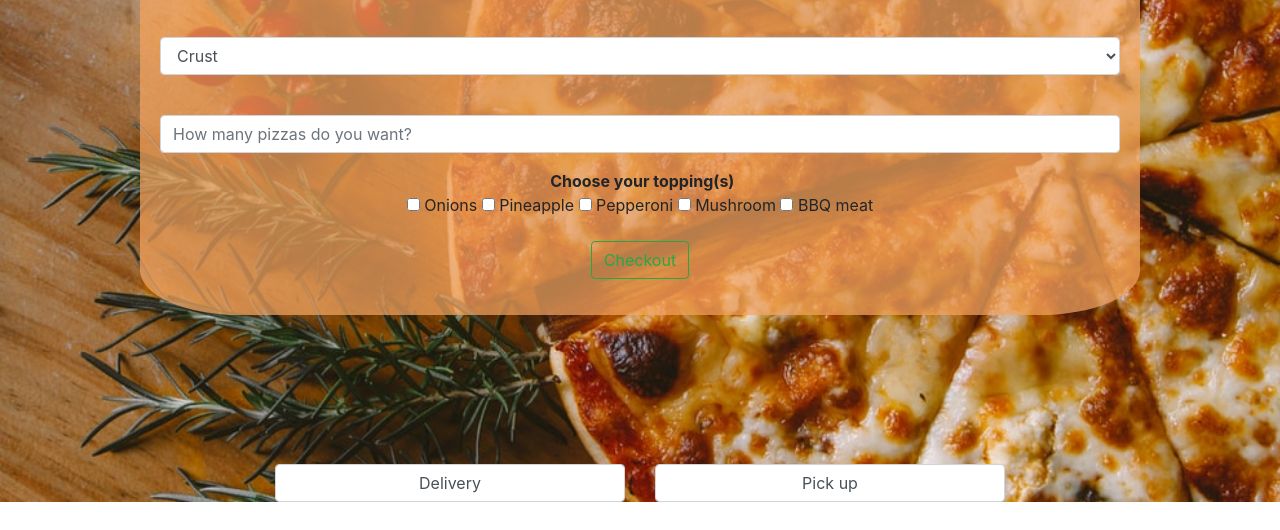
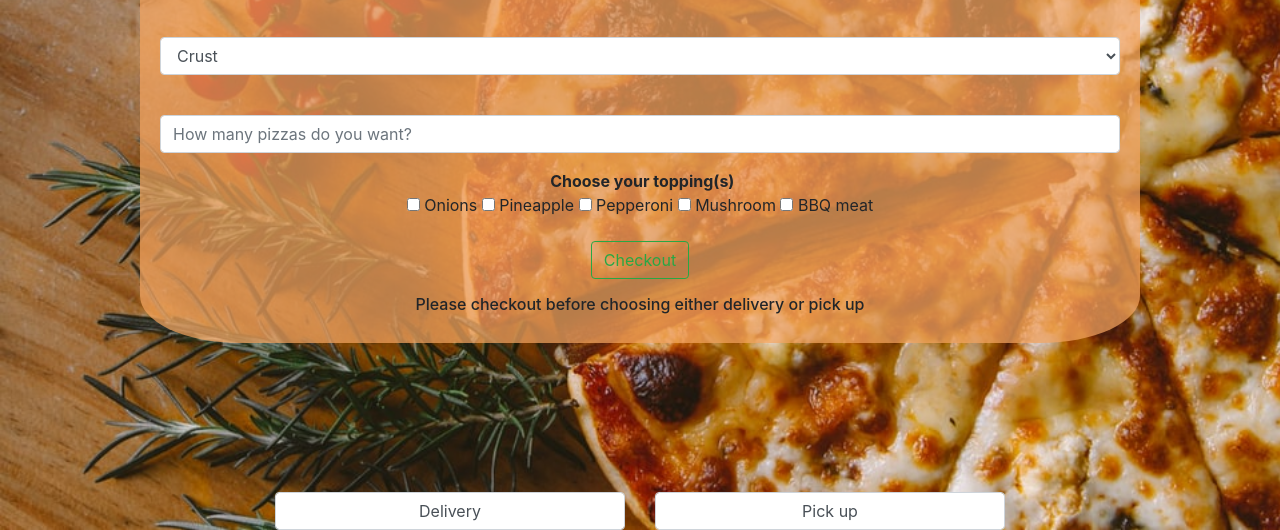
Before and after one commit to lodaea/pizzaiolo, a plain HTML site: page index.html in a window 1280 px wide. Shown: the part 360-890 px from the top of the page. Before the commit the page ends 862 px from the top, so only its background shows below. Drawn offline with nearby package versions, Linux system fonts and the light colour scheme.

Commit message:
n.b on form

```diff
--- a/index.html
+++ b/index.html
@@ -66,6 +66,7 @@
             <p>
                 <span id="resume"></span>
             </p>
+            <h6>Please checkout before choosing either delivery or pick up</h6>
         </form>
     </div>
     <div class="container">
```
